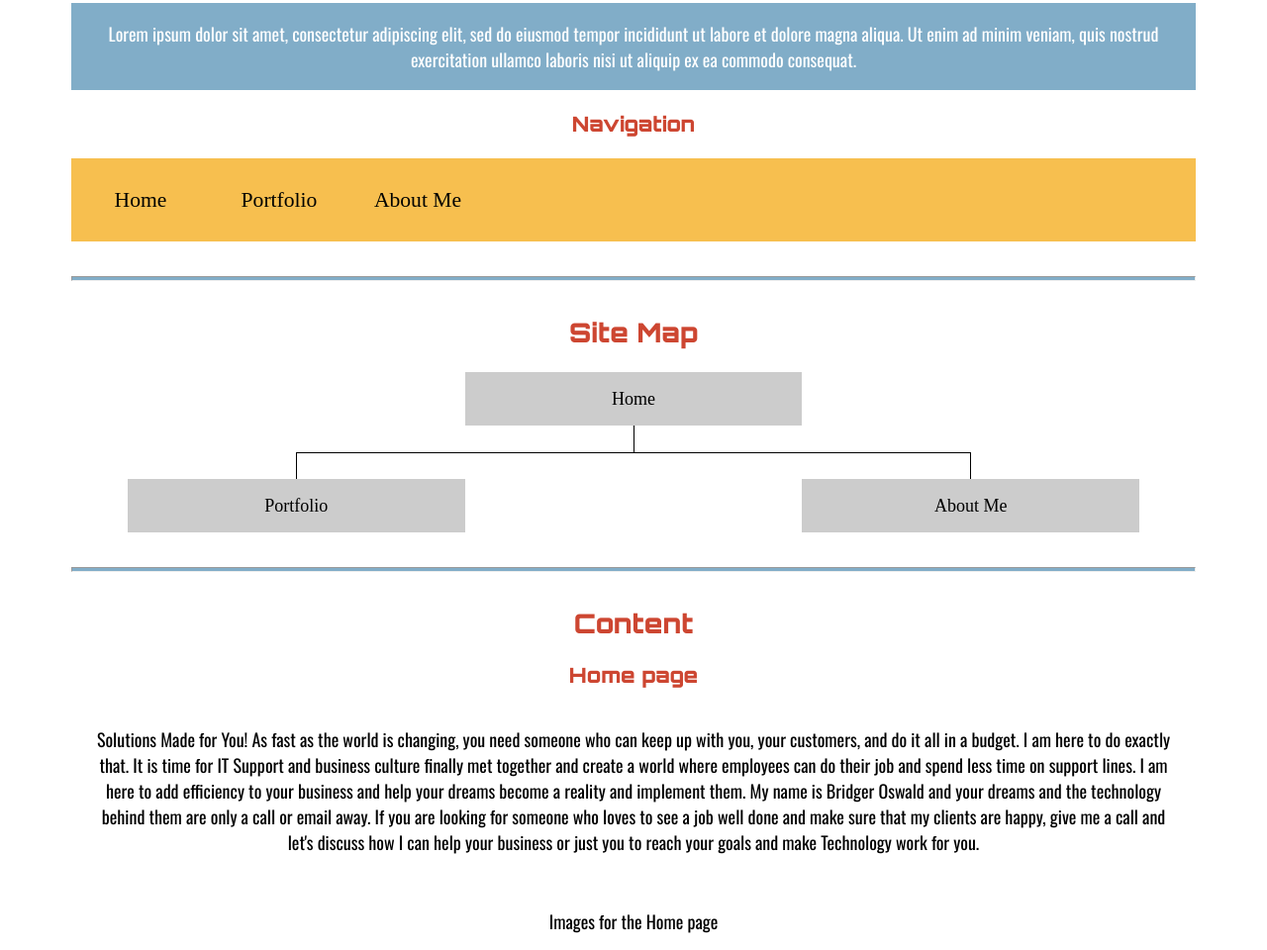
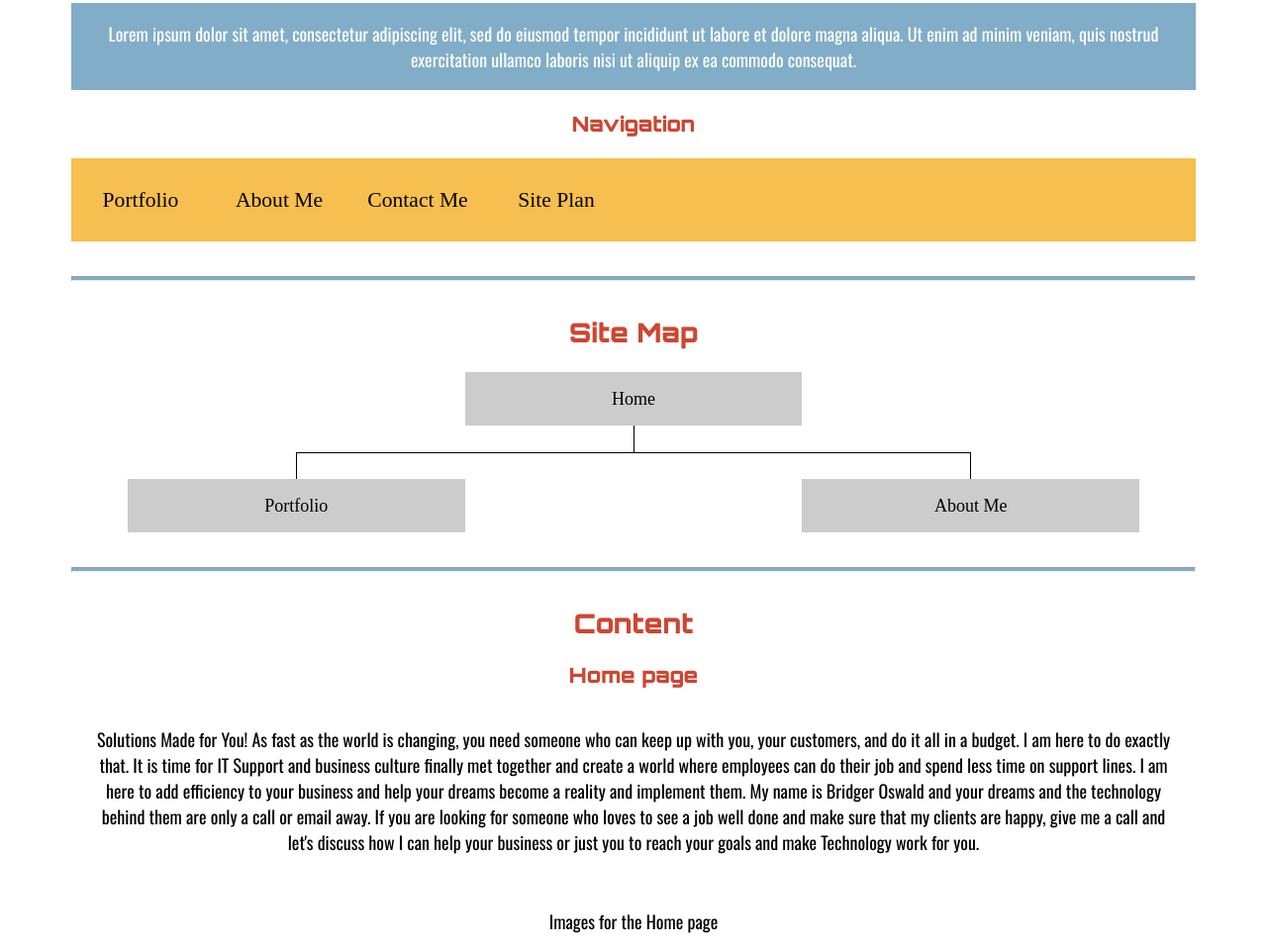
Before and after one commit to bridgeroswald/wdd130, a plain HTML site: page oz/site-plan.html in a window 1280 px wide. Shown: the part 2427-3387 px from the top of the page at 99% size. Drawn offline with nearby package versions, Linux system fonts and the light colour scheme; a web font is replaced by a local one.

Commit message:
site plan navigation links updated

```diff
--- a/oz/site-plan.html
+++ b/oz/site-plan.html
@@ -86,9 +86,10 @@
       </h3>
       <!-- Think about how you want your navigation bar to look. In the site-plan.css file change the colors to your colors to get the look you desire. -->
       <nav>
-        <a href="#">Home</a>
-        <a href="#">Portfolio</a>
-        <a href="#">About Me</a>
+        <a href="portfolio.html" target="_blank">Portfolio</a>
+        <a href="about-me.html" target="_blank">About Me </a>
+        <a href="contactme.html" target="_blank">Contact Me</a>
+        <a href="site-plan.html" target="_blank">Site Plan</a>
       </nav>
       <hr>
       <h2>
```
